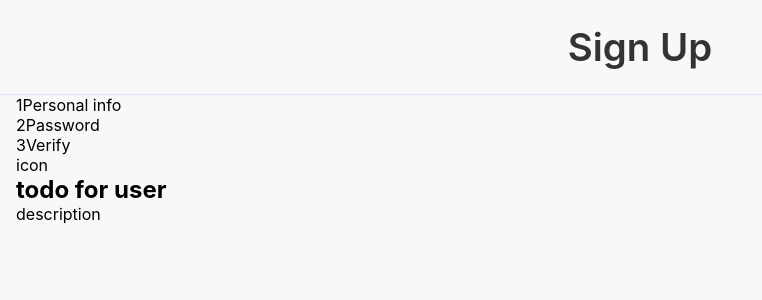
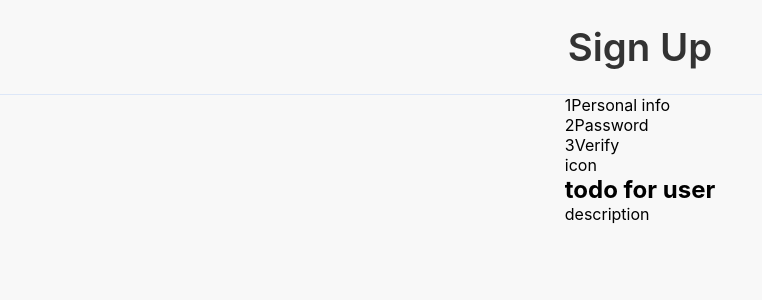
Before and after one commit to adoppp/achat, a React (Vite) app: page /auth/signup in a window 1280 px wide. Shown: the top 300 px of the page, without its empty margins (0-762 px from the left). Built offline with nearby package versions, Linux system fonts and the light colour scheme.

Commit message:
Staged for win

```diff
--- a/src/layouts/AuthLayout/AuthLayout.module.scss
+++ b/src/layouts/AuthLayout/AuthLayout.module.scss
@@ -4,6 +4,8 @@
 @use '@/styles/mixins' as *;
 
 .auth {
+    height: 100dvh;
+
     &__header {
         border-bottom: 1px solid var(--accent-fog);
 
--- a/src/sections/auth/SignUpForm/SignUpForm.module.scss
+++ b/src/sections/auth/SignUpForm/SignUpForm.module.scss
@@ -3,7 +3,10 @@
 @use '@/styles/variables' as *;
 
 .signup {
-    &__header {
+    display: flex;
+    justify-content: center;
+
+    &__content {
 
     }
 }
--- a/src/sections/auth/SignUpForm/SignUpForm.tsx
+++ b/src/sections/auth/SignUpForm/SignUpForm.tsx
@@ -8,8 +8,6 @@ const cn = classNames.bind(styles);
 export const SignUpForm: FC = () => {
     return (
         <div className={cn('signup')}>
-
-
             <div className={cn('signup__content')}>
                 <div className={cn('signup__progress')}>
                     <ul className={'signup__progress--list'}>
```
